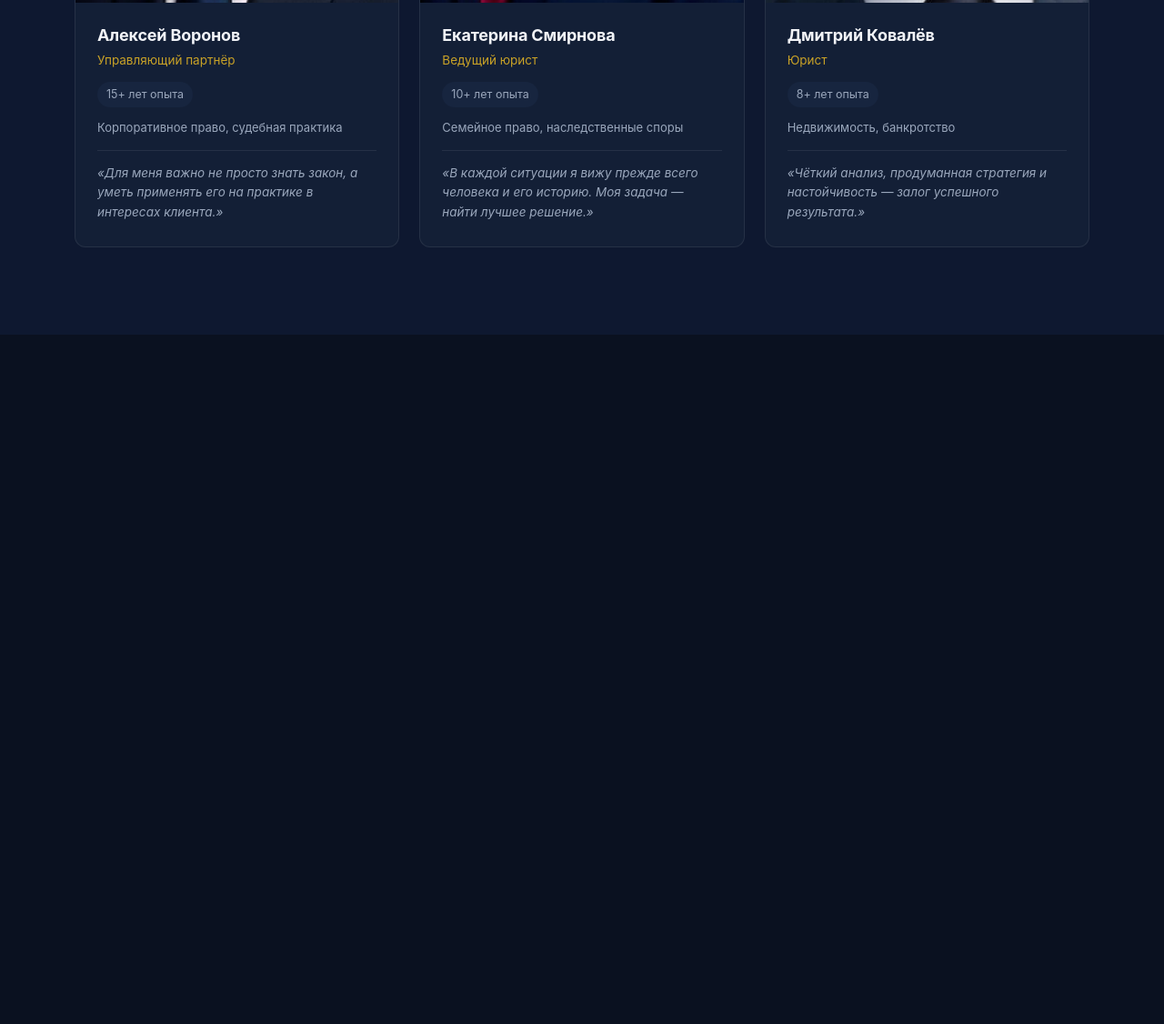
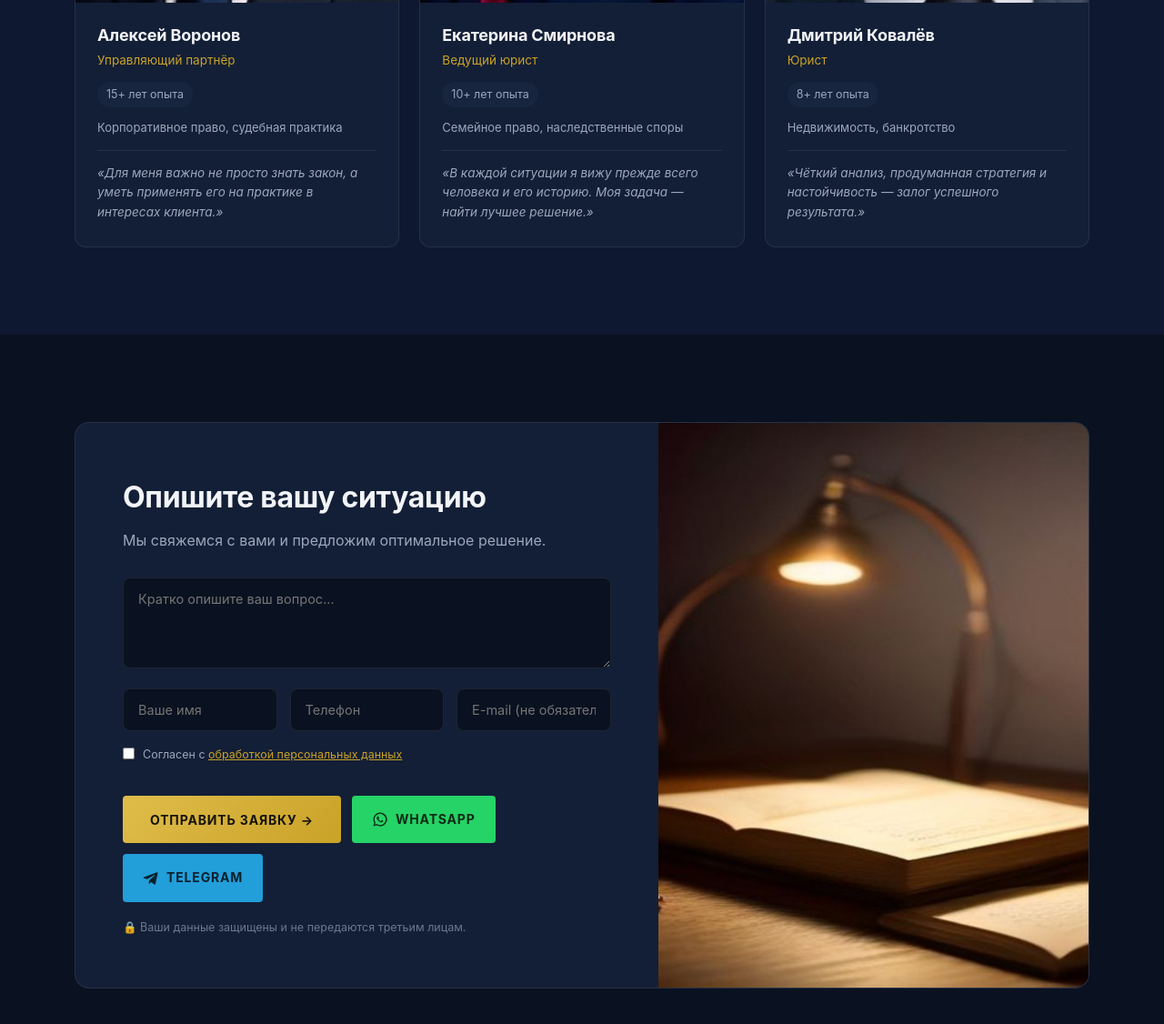
Before and after one commit to Allusa394/veritas-landing-proto, a plain HTML site: page index.html in a window 1280 px wide. Shown: the part 4460-5586 px from the top of the page at 91% size. Before the commit the page ends 4828 px from the top, so only its background shows below. Drawn offline with Linux system fonts and the light colour scheme.

Commit message:
[agent] add: секция формы заявки + WhatsApp/Telegram

```diff
--- a/index.html
+++ b/index.html
@@ -504,6 +504,80 @@
   @media (max-width: 880px) { .team-grid { grid-template-columns: 1fr; } }
   @media (min-width: 881px) and (max-width: 1080px) { .team-grid { grid-template-columns: repeat(2, 1fr); } }
 
+  /* ===== Контакты / форма ===== */
+  .contact-inner {
+    display: grid;
+    grid-template-columns: 1.15fr 0.85fr;
+    background: var(--surface);
+    border: 1px solid var(--border);
+    border-radius: 16px;
+    overflow: hidden;
+  }
+
+  .contact-form-wrap { padding: 56px 52px; }
+  .contact-form-wrap h2 { font-size: clamp(26px, 3vw, 32px); margin-bottom: 10px; }
+  .contact-form-wrap > p { color: var(--text-dim); margin-bottom: 28px; }
+
+  .contact-form textarea,
+  .contact-form input {
+    width: 100%;
+    background: var(--bg);
+    border: 1px solid var(--border);
+    border-radius: 8px;
+    padding: 14px 16px;
+    color: var(--text);
+    font-family: inherit;
+    font-size: 14.5px;
+    margin-bottom: 14px;
+  }
+
+  .contact-form textarea { resize: vertical; min-height: 100px; }
+  .contact-form textarea:focus, .contact-form input:focus { outline: none; border-color: var(--gold); }
+
+  .contact-form-row { display: grid; grid-template-columns: repeat(3, 1fr); gap: 14px; }
+  .contact-form-row input { margin-bottom: 0; }
+
+  .consent-check {
+    display: flex;
+    align-items: flex-start;
+    gap: 9px;
+    font-size: 12.5px;
+    color: var(--text-dim);
+    margin: 16px 0 26px;
+  }
+
+  .consent-check input { margin-top: 2px; width: auto; }
+  .consent-check a { color: var(--gold); text-decoration: underline; }
+
+  .contact-actions { display: flex; flex-wrap: wrap; gap: 12px; margin-bottom: 18px; }
+  .btn-social { padding: 15px 22px; }
+  .btn-whatsapp { background: #25D366; color: #0b2b16; }
+  .btn-telegram { background: #229ED9; color: #08202e; }
+
+  .contact-note { font-size: 12.5px; color: var(--text-faint); }
+
+  .contact-art { position: relative; }
+  .contact-art img { width: 100%; height: 100%; object-fit: cover; }
+
+  .form-success {
+    display: none;
+    background: var(--gold-soft);
+    border: 1px solid var(--gold);
+    border-radius: 8px;
+    padding: 16px 18px;
+    font-size: 14px;
+    margin-bottom: 18px;
+  }
+
+  .form-success.show { display: block; }
+
+  @media (max-width: 880px) {
+    .contact-inner { grid-template-columns: 1fr; }
+    .contact-art { order: -1; max-height: 220px; }
+    .contact-form-wrap { padding: 36px 24px; }
+    .contact-form-row { grid-template-columns: 1fr; }
+  }
+
   /* Placeholder — секции добавляются по одной */
 </style>
 </head>
@@ -789,6 +863,47 @@
   </div>
 </section>
 
+<section id="contact">
+  <div class="container">
+    <div class="contact-inner">
+      <div class="contact-form-wrap">
+        <h2>Опишите вашу ситуацию</h2>
+        <p>Мы свяжемся с вами и предложим оптимальное решение.</p>
+
+        <div class="form-success" id="formSuccess">Заявка отправлена. Мы свяжемся с вами в течение рабочего дня.</div>
+
+        <form class="contact-form" id="contactForm">
+          <textarea name="situation" rows="4" placeholder="Кратко опишите ваш вопрос..." required></textarea>
+          <div class="contact-form-row">
+            <input type="text" name="name" placeholder="Ваше имя" required>
+            <input type="tel" name="phone" placeholder="Телефон" required>
+            <input type="email" name="email" placeholder="E-mail (не обязательно)">
+          </div>
+          <label class="consent-check">
+            <input type="checkbox" required>
+            <span>Согласен с <a href="legal/consent.html">обработкой персональных данных</a></span>
+          </label>
+          <div class="contact-actions">
+            <button type="submit" class="btn btn-gold">Отправить заявку →</button>
+            <a href="https://wa.me/74951234567" target="_blank" rel="noopener" class="btn btn-social btn-whatsapp">
+              <svg width="18" height="18" viewBox="0 0 24 24" fill="currentColor"><path d="M12 2a10 10 0 0 0-8.6 15L2 22l5.2-1.4A10 10 0 1 0 12 2zm0 18.2a8.1 8.1 0 0 1-4.2-1.2l-.3-.2-3.1.8.8-3-.2-.3A8.2 8.2 0 1 1 12 20.2zm4.5-6.1c-.2-.1-1.5-.7-1.7-.8-.2-.1-.4-.1-.6.1-.2.2-.6.8-.8 1-.1.2-.3.2-.5.1-.2-.1-1-.4-1.9-1.2-.7-.6-1.2-1.4-1.3-1.6-.1-.2 0-.4.1-.5.1-.1.2-.3.4-.4.1-.1.2-.3.2-.4.1-.2 0-.3 0-.4 0-.1-.6-1.4-.8-1.9-.2-.5-.4-.4-.6-.4h-.5c-.2 0-.4.1-.6.3-.2.2-.8.8-.8 1.9s.8 2.2.9 2.4c.1.2 1.6 2.5 4 3.4.6.2 1 .4 1.3.5.5.2 1 .1 1.4.1.4-.1 1.5-.6 1.7-1.2.2-.6.2-1.1.1-1.2-.1-.1-.2-.2-.4-.3z"/></svg>
+              WhatsApp
+            </a>
+            <a href="https://t.me/veritas_law" target="_blank" rel="noopener" class="btn btn-social btn-telegram">
+              <svg width="18" height="18" viewBox="0 0 24 24" fill="currentColor"><path d="M21.9 4.3 18.6 20c-.2 1-.9 1.2-1.7.7l-4.7-3.5-2.3 2.2c-.3.3-.5.5-1 .5l.3-4.9 8.9-8c.4-.3-.1-.5-.6-.2L6.5 13 1.7 11.5c-1-.3-1-1 .2-1.5L20.6 3c.9-.3 1.6.2 1.3 1.3z"/></svg>
+              Telegram
+            </a>
+          </div>
+          <p class="contact-note">🔒 Ваши данные защищены и не передаются третьим лицам.</p>
+        </form>
+      </div>
+      <div class="contact-art">
+        <img src="img/contact-desk.jpg" alt="Раскрытый свод законов и ручка на рабочем столе" loading="lazy">
+      </div>
+    </div>
+  </div>
+</section>
+
 <!-- CONTENT_PLACEHOLDER -->
 
 </body>
```
